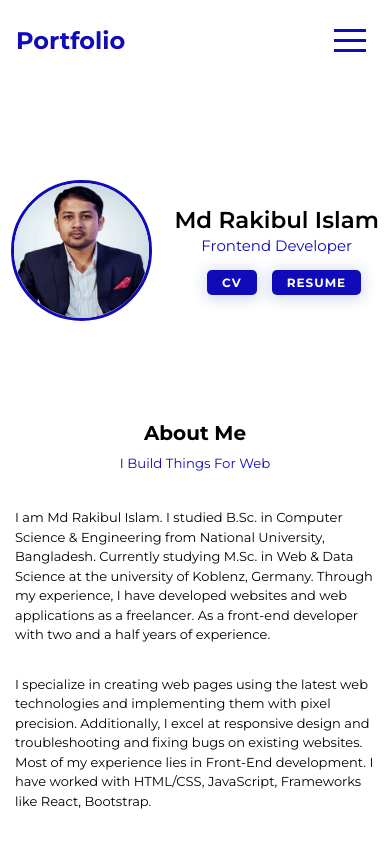
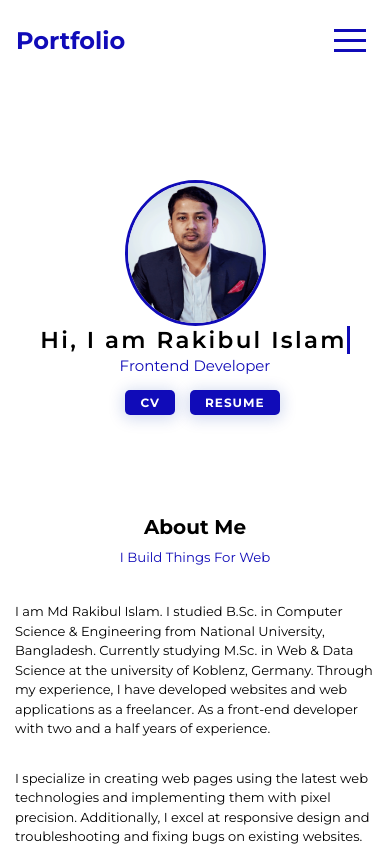
Before and after one commit to raki893/raki893.github.io, a React (Create React App) app: page / in a window 390 px wide. Shown: the top 846 px of the page. Built offline with nearby package versions, Linux system fonts and the light colour scheme.

Commit message:
updated header and profile image

```diff
--- a/package.json
+++ b/package.json
@@ -15,6 +15,7 @@
     "react": "^18.2.0",
     "react-dom": "^18.2.0",
     "react-icons": "^4.11.0",
+    "react-router-dom": "^6.18.0",
     "react-scripts": "5.0.1",
     "react-social-icons": "^6.4.0",
     "sass": "^1.69.0",
--- a/public/index.html
+++ b/public/index.html
@@ -13,7 +13,7 @@
 
     <link rel="manifest" href="%PUBLIC_URL%/manifest.json" />
 
-    <title>Rakibul Islam (Software Developer)</title>
+    <title>Rakibul Islam (Frontend Developer)</title>
   </head>
   <body>
     <noscript>You need to enable JavaScript to run this app.</noscript>
--- a/src/components/Header.js
+++ b/src/components/Header.js
@@ -10,7 +10,7 @@ const Header = () => {
           <img src={profileImage} alt="Profile" className="profile-image" />
         </div>
         <div className="name-title">
-          <h1>Md Rakibul Islam</h1>
+          <h1>Hi, I am Rakibul Islam</h1>
           <h3>Frontend Developer</h3>
           <div className="cv-resume">
                 <a className="btn-cv-resume" href="https://drive.google.com/file/d/1AhgJHdR3ll3sesgppUm9eBmZginvndMX/view?usp=sharing" target="_blank" rel="noopener noreferrer">CV</a>
--- a/src/scss/_header.scss
+++ b/src/scss/_header.scss
@@ -27,11 +27,38 @@
       margin: 0;
     }
 
+    .name-title .header-span {
+      color: $theme-color;
+    }
+
     h3 {
       font-weight: 400;
       margin-top: 2px;
       color: $theme-color;
       font-size: 35px;
+    }
+
+    .name-title h1 {
+      overflow: hidden; /* Ensures the content is not revealed until the animation */
+      border-right: .15em solid $theme-color; /* The typwriter cursor */
+      white-space: nowrap; /* Keeps the content on a single line */
+      margin: 0 auto; /* Gives that scrolling effect as the typing happens */
+      letter-spacing: .10em; /* Adjust as needed */
+      animation:
+        typing 3.5s steps(40, end),
+        blink-caret .75s step-end infinite;
+    }
+
+    /* The typing effect */
+    @keyframes typing {
+      from { width: 0 }
+      to { width: 100% }
+    }
+
+    /* The typewriter cursor effect */
+    @keyframes blink-caret {
+      from, to { border-color: transparent }
+      50% { border-color: $theme-color; }
     }
 
     .cv-resume {
@@ -61,7 +88,7 @@
     @media screen and (max-width: 599px) {
       .profile-image-container {
         width: 135px;
-        height: 135px;
+        height: 140px;
       }
 
       h1 {
```
Also changed, not shown: 12 other files (tests, documents, lock files or other folders).
